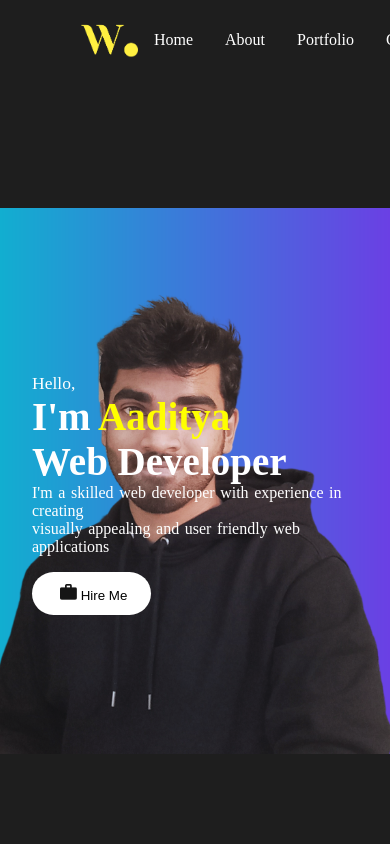
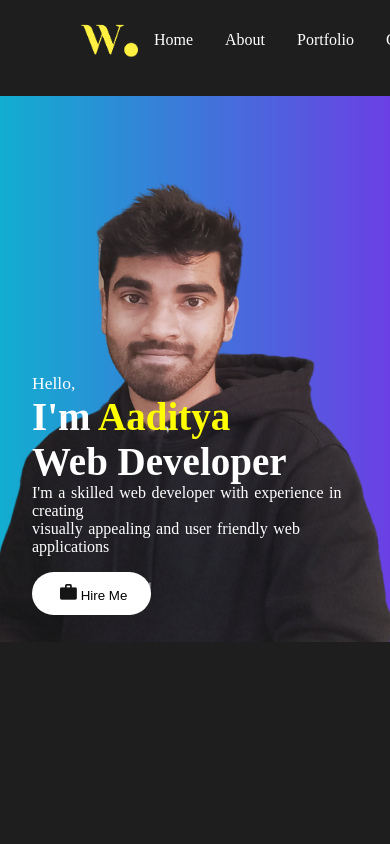
Before and after one commit to aadityanaik007/portfolio-website, a React (Create React App) app: page / in a window 390 px wide. Shown: the top 844 px of the page. Built offline with nearby package versions, Linux system fonts and the light colour scheme.

Commit message:
profile picture adjustment

```diff
--- a/src/components/Intro/intro.css
+++ b/src/components/Intro/intro.css
@@ -65,6 +65,8 @@
         right: auto; /* Reset the right property */
         left: 0; /* Move the image to the left */
         max-width: 100%;
+        top:1rem;
+
     }
 }
 
```
